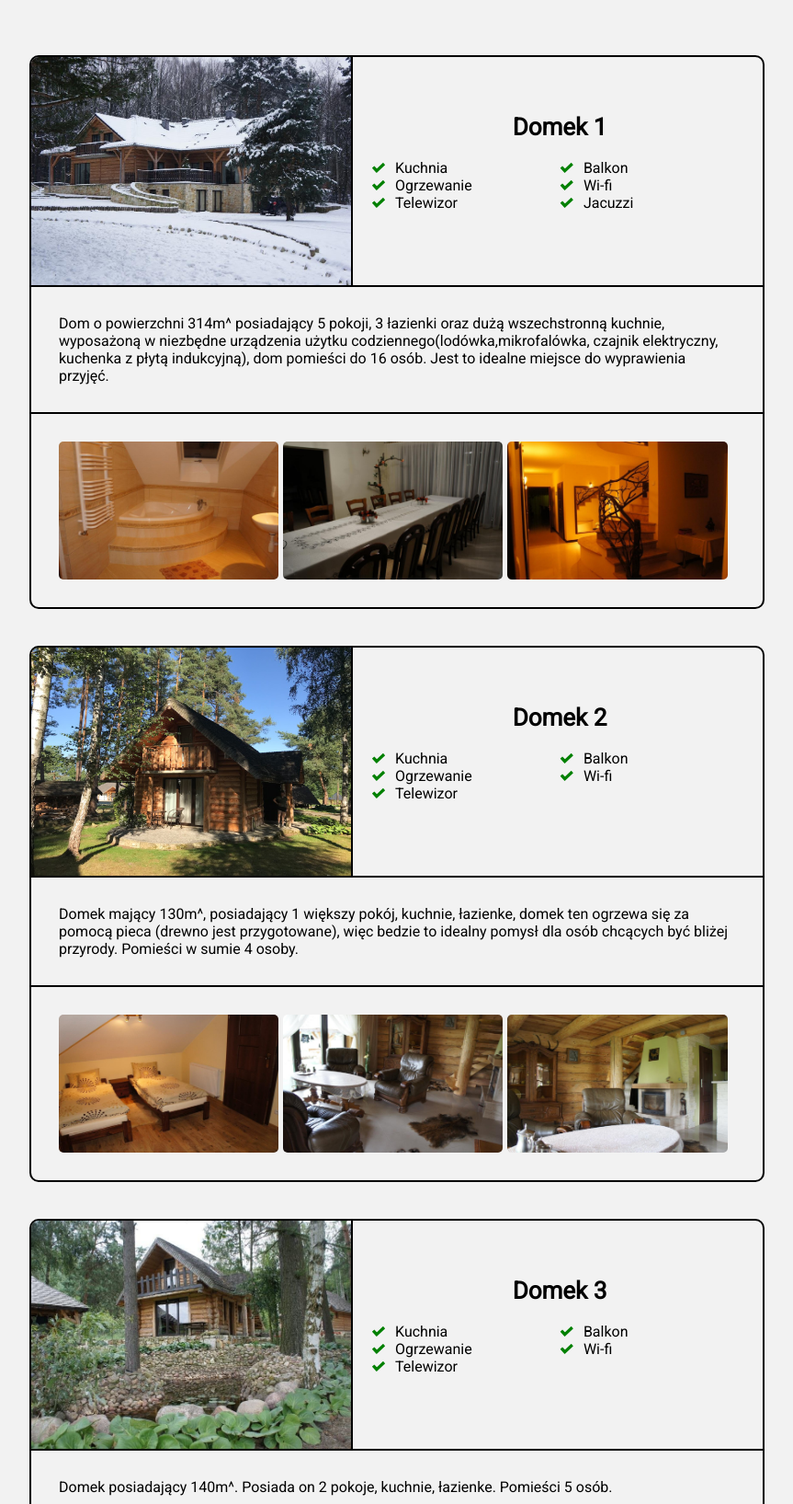
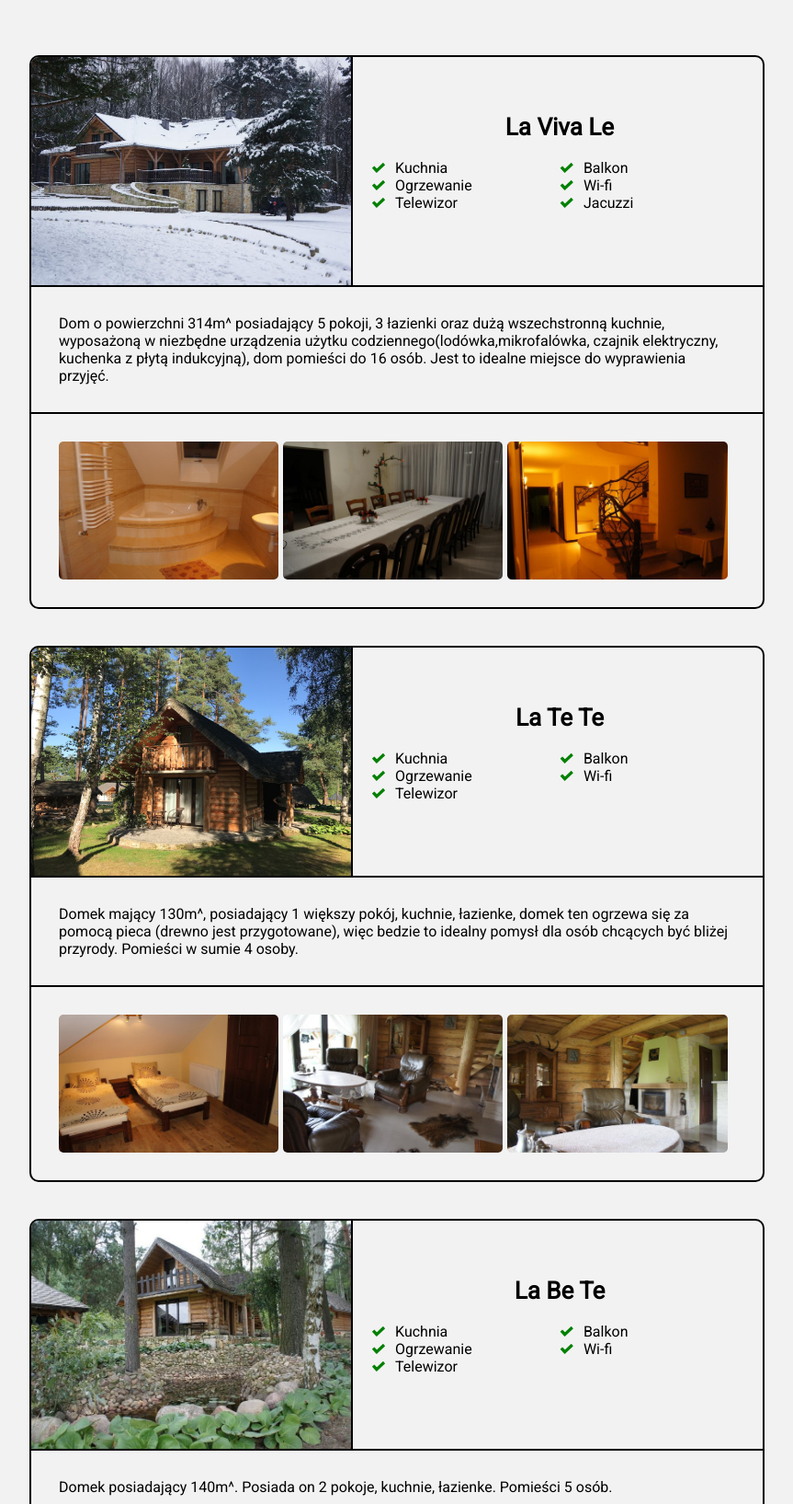
Before and after one commit to K9xxxx/Bukowinka, a plain HTML site: page domki/index.html in a window 1280 px wide. Shown: the part 940-2575 px from the top of the page at 92% size, without its empty margins (208-1071 px from the left). Drawn offline with nearby package versions, Linux system fonts and the light colour scheme; a script that the page names is missing.

Commit message:
Add files via upload

```diff
--- a/domki/index.html
+++ b/domki/index.html
@@ -44,9 +44,6 @@
             <div class="first-section-div-flex">
                 <div class="first-section-description">
                     <h2>Wyjątkowe miejsce, wyjątkowy klimat</h2>
-                    <div class="only-border1"></div>
-                    <div class="only-border2"></div>
-                    <div class="only-border3"></div>
                     <article>
                         Bukowinka to gospodarstwo agroturystyczne umiejscowione we wsi Zełwągi w województwie warmińsko-mazurskim. Jednocześnie znajduje się na szlaku Green Velo, dlatego to idealne miejsce dla rowerzystów. Dodatkowo umiejscowione jest 200 metrów od lokalnej plaży, dlatego będzie to idealne miejsce dla plażowiczów.
                     </article>
@@ -70,7 +67,7 @@
                             <img src="../img/domek1.jpeg" alt="">
                         </div>
                         <div class="house-info">
-                            <h4>Domek 1</h4>
+                            <h4>La Viva Le</h4>
                             <div class="verification-check">
                                 <ul>
                                     <li><i class="icofont-verification-check"></i>Kuchnia</li>
@@ -104,7 +101,7 @@
                             <img src="../img/domek2.jpg" alt="">
                         </div>
                         <div class="house-info">
-                            <h4>Domek 2</h4>
+                            <h4>La Te Te</h4>
                             <div class="verification-check">
                                 <ul>
                                     <li><i class="icofont-verification-check"></i>Kuchnia</li>
@@ -137,7 +134,7 @@
                             <img src="../img/domek3.jpeg" alt="">
                         </div>
                         <div class="house-info">
-                            <h4>Domek 3</h4>
+                            <h4>La Be Te</h4>
                             <div class="verification-check">
                                 <ul>
                                     <li><i class="icofont-verification-check"></i>Kuchnia</li>
```
